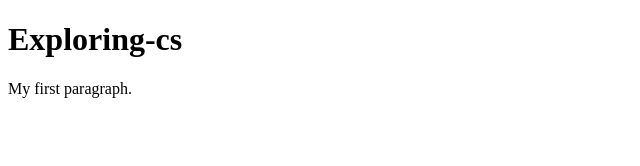
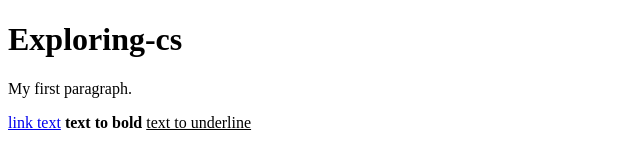
Before and after one commit to dg4184/exploring-cs, a plain HTML site: page index.html in a window 1280 px wide. Shown: the whole page, without its empty margins (0-640 px from the left). Drawn offline with Linux system fonts and the light colour scheme.

Commit message:
Update index.html

```diff
--- a/index.html
+++ b/index.html
@@ -3,5 +3,10 @@
  <body>
     <h1>Exploring-cs</h1>
    	<p>My first paragraph.</p>
+    <a href="url">link text</a>
+    <b>text to bold</b>
+	    <u>text to underline</u>
  </body>
+
+
 </html>
```
